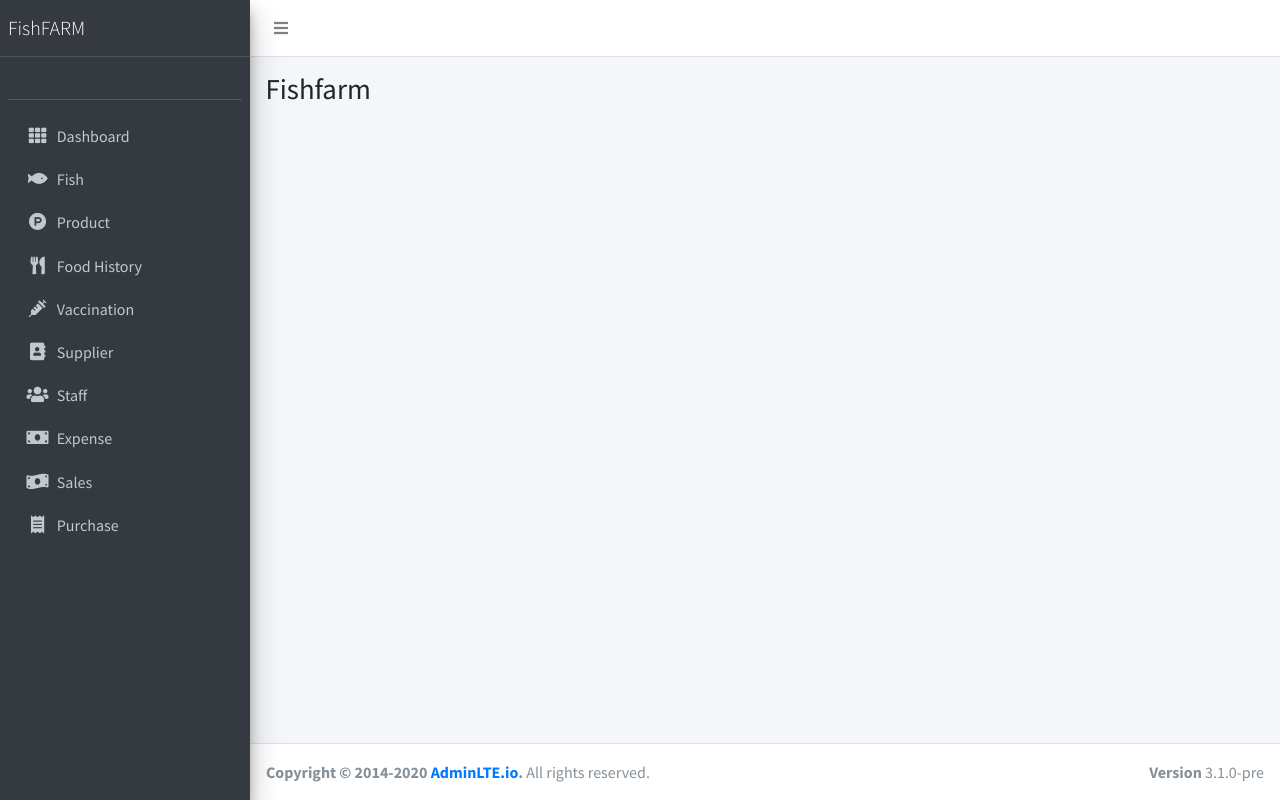
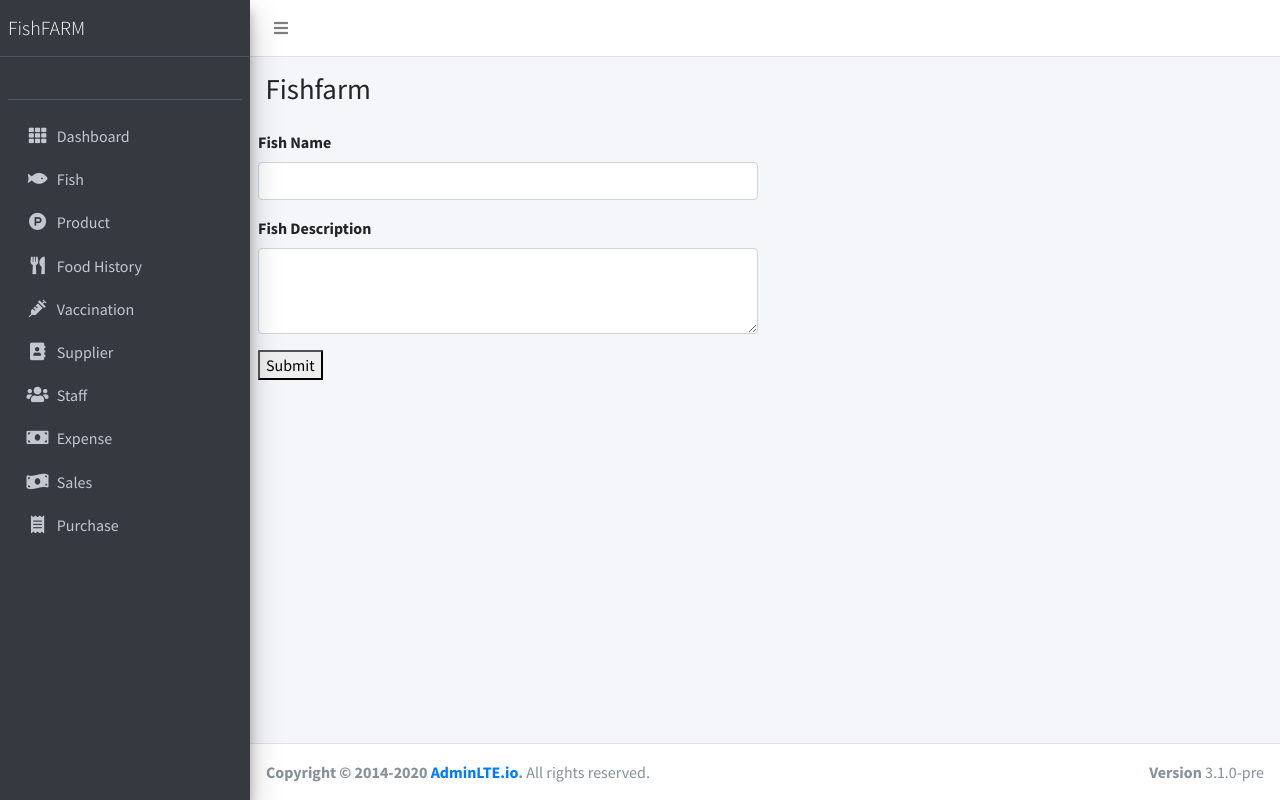
Before and after one commit to kpotia/fishfarm, a CodeIgniter 4 app: the page made by app/Views/fishform.php in a window 1280 px wide. Run offline with PHP 8.4 and a stand-in for CodeIgniter, Linux system fonts and the light colour scheme; the template is opened without the code that fills it, so the values that code supplies are empty; some libraries are stand-ins or nearby versions.

Commit message:
form created

```diff
--- a/app/Views/fishform.php
+++ b/app/Views/fishform.php
@@ -1,5 +1,28 @@
 <?= $this->extend('templates/dashboard') ?>
 
 <?= $this->section('content') ?>
+<div class="row">
+    <div class="col-md-6">
+        <form action="" method="post">
+            <div class="form-group">
+                <label for="FishName">Fish Name</label>
+                <input class="form-control" type="text" name="FishName">
+            </div>
+            <div class="form-group">
+                <label for="my-textarea">Fish Description</label>
+                <textarea id="my-textarea" class="form-control" name="FishDescription" rows="3"></textarea>
+            </div>
+            <!--
+            <div class="custom-file">
+                <input id="fishimg" class="custom-file-input" type="file" name="fishimg">
+                <label for="fishimg" class="custom-file-label">Fish Image</label>
+            </div>
+-->
+            <div class="btn-group" role="group" aria-label="Button group">
+                <button name="submit" value="submit" >Submit</button>
+            </div>
+        </form>
+    </div>
+</div>
 
 <?= $this->endSection() ?>
```
